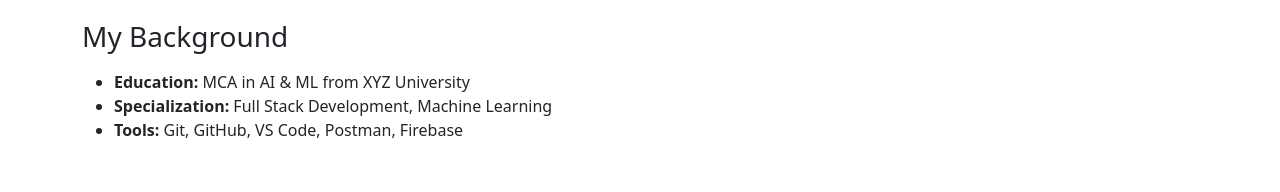
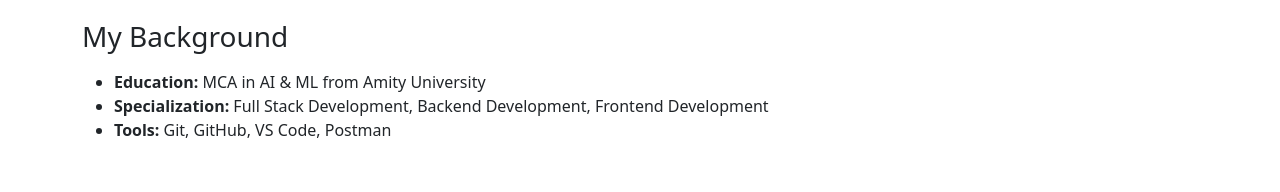
Before and after one commit to Saurabhkhanka/portfolio, a React (Vite) app in the folder client/: page /about in a window 1280 px wide. Shown: the part 354-546 px from the top of the page. Built offline with nearby package versions, Linux system fonts and the light colour scheme.

Commit message:
Update About.jsx

```diff
--- a/client/src/pages/About.jsx
+++ b/client/src/pages/About.jsx
@@ -38,9 +38,9 @@
           <div className="mt-5">
             <h3 className="mb-3">My Background</h3>
             <ul>
-              <li><strong>Education:</strong> MCA in AI & ML from XYZ University</li>
-              <li><strong>Specialization:</strong> Full Stack Development, Machine Learning</li>
-              <li><strong>Tools:</strong> Git, GitHub, VS Code, Postman, Firebase</li>
+              <li><strong>Education:</strong> MCA in AI & ML from Amity University</li>
+              <li><strong>Specialization:</strong> Full Stack Development, Backend Development, Frontend Development</li>
+              <li><strong>Tools:</strong> Git, GitHub, VS Code, Postman</li>
             </ul>
           </div>
         </div>
```
